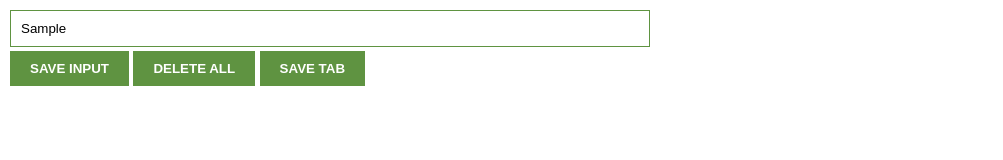
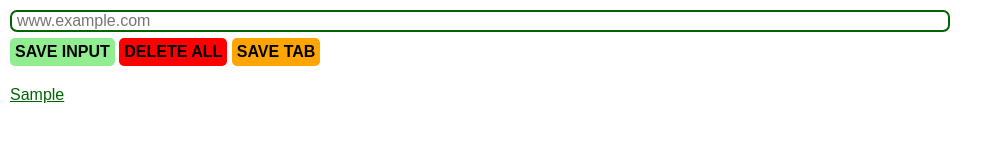
Before and after one commit to itsbluejelly/extension-project, a website built with Vite: page docs/index.html in a window 1280 px wide. Both pictures are taken after typing "Sample" into the empty fields and a click on the button "SAVE INPUT". Shown: the whole page, without its empty margins (0-1003 px from the left). Built offline with nearby package versions, Linux system fonts and the light colour scheme.

Commit message:
new style features:dark mode and box view response

```diff
--- a/docs/css/style.css
+++ b/docs/css/style.css
@@ -1,24 +1,37 @@
-body {
+*{
     margin: 0;
+    padding: 0;
+    box-sizing: border-box;
+}
+
+button,input{
+    font-size: inherit;
+}
+
+html{
+    font-size: clamp(1rem, 1.5vh, 2rem);
+    font-family: Arial, Helvetica, sans-serif;
+}
+
+body{
     padding: 10px;
-    font-family: Arial, Helvetica, sans-serif;
-    width: 50%;
+    width: 75%;
 }
 
 input{
     width: 100%;
-    padding: 10px;
-    box-sizing: border-box;
-    border: 1px solid #5f9341;
-    margin-bottom: 4px;
+    border: 2px solid darkgreen;
+    border-radius: 7px;
+    margin-bottom: 6px;
+    padding-left: 5px;
 }
 
-button {
-    background: #5f9341;
-    color: white;
-    padding: 10px 20px;
+button{
+    font-weight: bold;
+    border-radius: 5px;
     border: none;
-    font-weight: bold;
+    color: black;
+    padding: 5px;
 }
 
 ul {
@@ -31,6 +44,74 @@ li {
     margin-top: 5px;
 }
 
-a {
-    color: #5f9341;
+a{
+    color: darkgreen;
 }
+
+#save-btn{
+    background-color: lightgreen;
+}
+
+#delete-btn{
+    background-color: red;
+}
+
+#tab-btn{
+    background-color: orange;
+}
+
+@media  screen and (max-width : 77px) {
+    body{
+        display: flex;
+        flex-direction: column;
+    }
+
+    button{
+        color: transparent;
+    }
+
+}
+
+@media (prefers-color-scheme: dark) {
+    body{
+        background-color: rgba(0, 0, 0, 0.884);
+    }
+
+    input{
+        border-color: green;
+    }
+
+    button{
+        color: white;
+    }
+
+    a{
+        color: lightgreen;
+    }
+
+    #save-btn{
+        background-color: green;
+    }
+
+    #delete-btn{
+        background-color: darkred;
+    }
+
+    #tab-btn{
+        background-color: darkorange;
+    }
+
+    @media  screen and (max-width : 77px) {
+        body{
+            display: flex;
+            flex-direction: column;
+        }
+
+        button{
+            color: transparent;
+        }
+
+    }
+
+
+}
--- a/docs/js/index.js
+++ b/docs/js/index.js
@@ -1,9 +1,9 @@
 let myLeads = []
 const inputEl = document.getElementById("input-el")
-const inputBtn = document.getElementById("input-btn")
+const saveBtn = document.getElementById("save-btn")
 const ulEl = document.getElementById("ul-el")
 
-inputBtn.addEventListener("click", function() {
+saveBtn.addEventListener("click", function() {
     myLeads.push(inputEl.value)
     inputEl.value = ""
     renderLeads()
```
